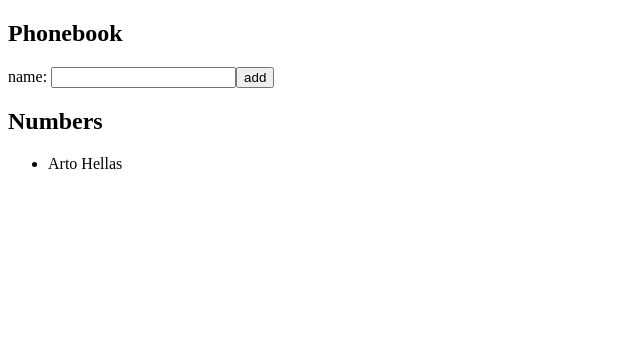
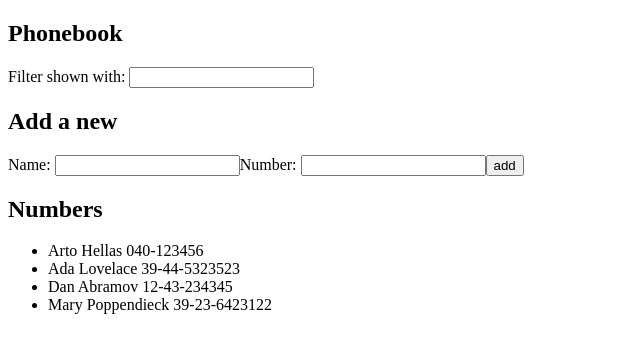
Before and after one commit to ckapak/fullstack-part0, a React (Create React App) app in the folder part2/phonebook/: page / in a window 1280 px wide. Shown: the top 352 px of the page, without its empty margins (0-640 px from the left). Built offline with nearby package versions, Linux system fonts and the light colour scheme.

Commit message:
completed 2.9

```diff
--- a/part2/phonebook/src/App.js
+++ b/part2/phonebook/src/App.js
@@ -1,10 +1,23 @@
 import React, { useState } from 'react'
 
 const App = () => {
-  const [persons, setPersons] = useState([{
-    name: 'Arto Hellas'
-  }])
+  const [persons, setPersons] = useState([
+    { name: 'Arto Hellas', number: '040-123456' },
+    { name: 'Ada Lovelace', number: '39-44-5323523' },
+    { name: 'Dan Abramov', number: '12-43-234345' },
+    { name: 'Mary Poppendieck', number: '39-23-6423122' }
+  ])
   const [newName, setNewName] = useState('')
+  const [newNumber, setNewNumber] = useState('')
+  const [newSearch, setNewSearch] = useState('')
+  const [showAll, setShowAll] = useState(true)
+
+  // filters the name
+  const personsToShow = showAll
+    ? persons
+    : persons.filter(person => {
+      return person.name.toLowerCase().includes(newSearch.toLowerCase())
+    })
 
   const addPerson = (e) => {
     e.preventDefault()
@@ -15,36 +28,65 @@ const App = () => {
 
     if (filterDuplicateName.length > 0) {
       alert(`${newName} is already added to phonebook`)
-      setNewName("")
+      setNewName('')
+      return
+    }
+
+    // if the person hasn't entered a phone number
+    if (newNumber === '' || /[^\d -]/.test(newNumber)) {
+      alert(`Please enter a valid phone number`)
+      setNewNumber('')
       return
     }
 
     const personObject = {
       name: newName,
+      number: newNumber
     }
     setPersons(persons.concat(personObject))
     setNewName('')
+    setNewNumber('')
   }
 
+  // updating state based on input updates
   const handleNewName = (e) => {
     setNewName(e.target.value)
+  }
+
+  const handleNewNumber = (e) => {
+    setNewNumber(e.target.value)
+  }
+
+  const handleNewSearch = (e) => {
+    console.log('we are typing', e.target)
+    setNewSearch(e.target.value)
+    setShowAll(false)
   }
 
   return (
     <div>
       <h2>Phonebook</h2>
+      <div>
+        Filter shown with: <input
+          value={newSearch}
+          onChange={handleNewSearch} />
+      </div>
+      <h2>Add a new</h2>
       <form onSubmit={addPerson}>
         <div>
-          name: <input
+          Name: <input
             value={newName}
             onChange={handleNewName} />
+          Number: <input
+            value={newNumber}
+            onChange={handleNewNumber} />
           <button type="submit">add</button>
         </div>
       </form>
       <h2>Numbers</h2>
       <ul>
-        {persons.map((person, i) => (
-          <li key={i}>{person.name}</li>
+        {personsToShow.map((person, i) => (
+          <li key={i}>{person.name} {person.number}</li>
         ))}
       </ul>
     </div>
```
